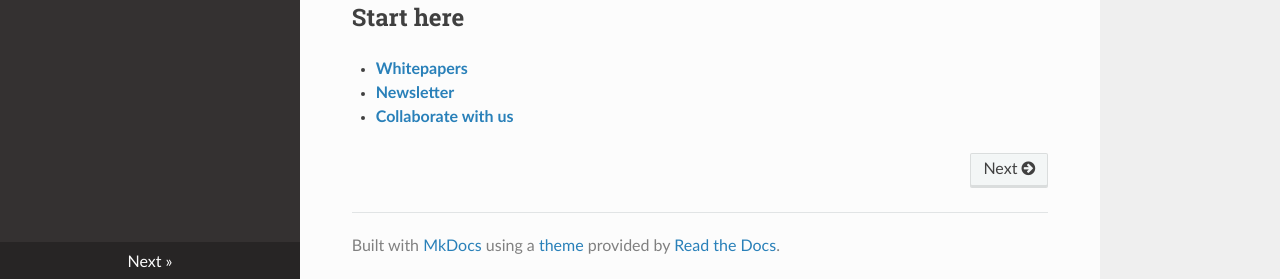
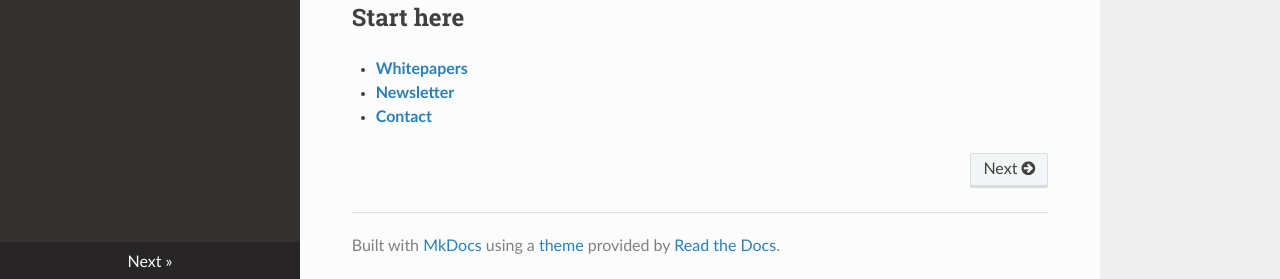
Before and after one commit to pavancharak/governance-architecture, an MkDocs documentation site: the page built from docs/index.md, in a window 1280 px wide and 969 px high. Shown: the part 687-966 px from the top of the window. Built offline with MkDocs 1.6.1, drawn with Linux system fonts in a browser that asks for light colours; nearby versions of some CDN libraries.

```diff
--- a/docs/index.md
+++ b/docs/index.md
@@ -25,4 +25,4 @@
 
 * [**Whitepapers**](whitepapers/)
 * [**Newsletter**](newsletter/)
-* [**Collaborate with us**](contact/)
+* [**Contact**](contact/)
```
Also changed, not shown: site/Aboutus/index.html, site/index.html.
